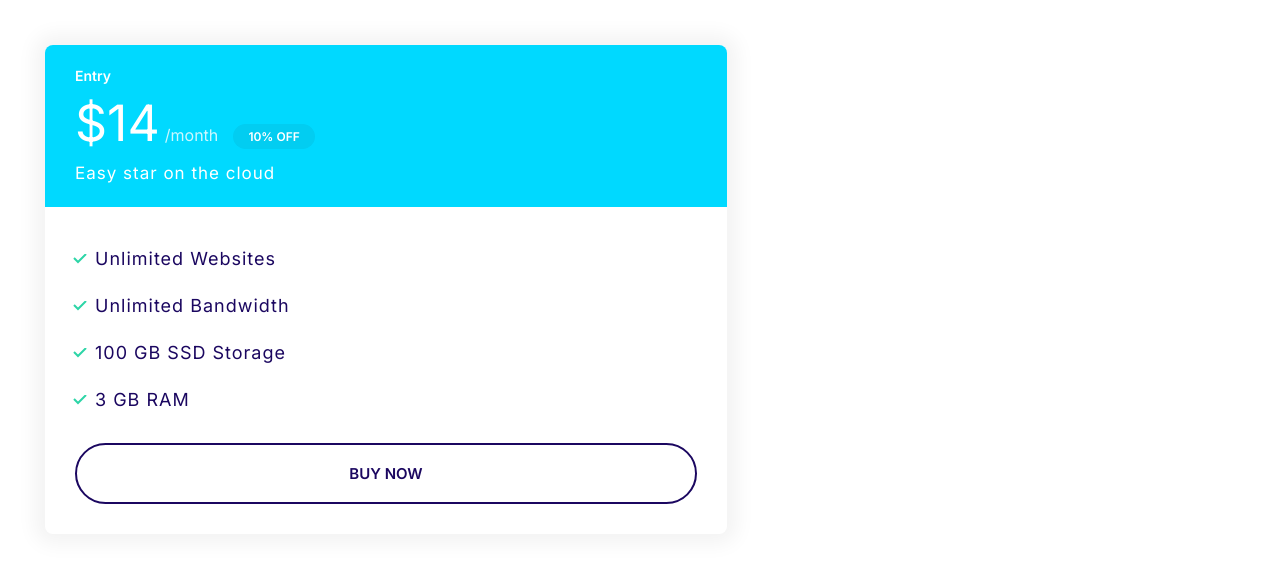
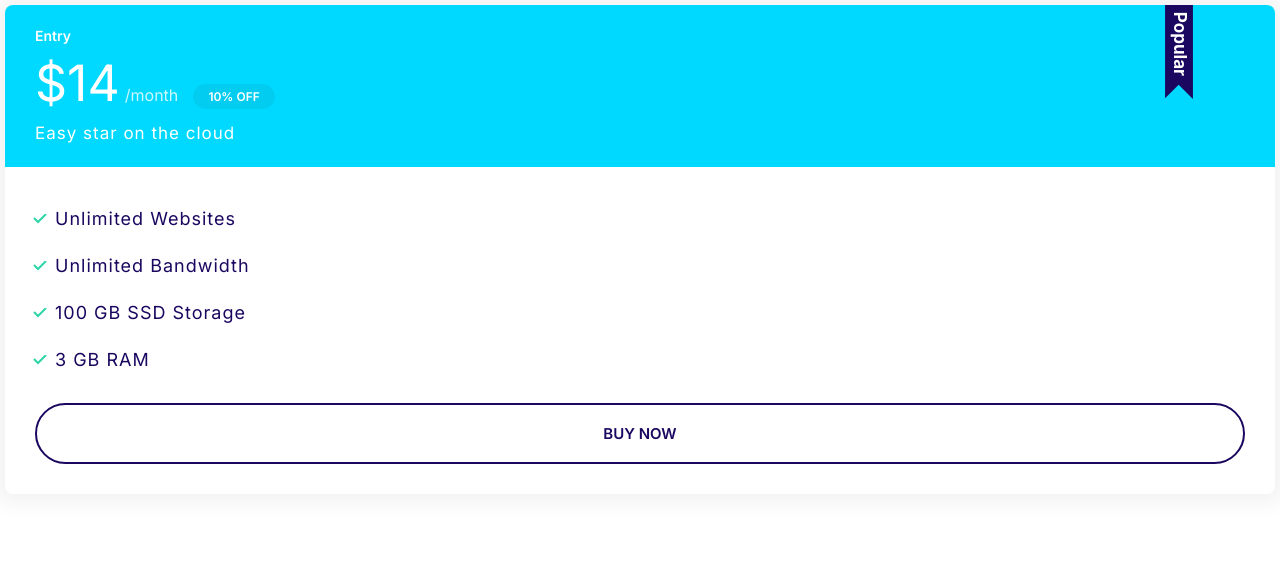
Before and after one commit to KevinCF5/moshify_html_css_project, a plain HTML site: page index.html in a window 1280 px wide. Drawn offline with Linux system fonts and the light colour scheme.

Commit message:
Build the popular badge component.

```diff
--- a/components/plans/_plans.css
+++ b/components/plans/_plans.css
@@ -29,6 +29,19 @@
   margin-bottom: 2rem;
 }
 
+.plan--popular .card__header {
+  position: relative;
+}
+
+.plan--popular .card__header::before {
+  content: url(../../assets/images/icons/popular.svg);
+  width: 40px;
+  display: inline-block;
+  position: absolute;
+  top: -6px;
+  right: 6%;
+}
+
 /* MEDIA QUERIES PLAN COMPONENT */
 
 /* DESKTOP */
--- a/index.html
+++ b/index.html
@@ -13,9 +13,8 @@
     <link rel="stylesheet" href="assets/css/styles.css" />
   </head>
   <body>
-    <div style="width: 60%; padding: 4rem">
     <div class="plan">
-        <div class="card card--secondary">
+      <div class="card card--secondary plan--popular">
         <header class="card__header">
           <h3 class="plan__name">Entry</h3>
           <span class="plan__price">$14</span>
@@ -34,6 +33,5 @@
         </div>
       </div>
     </div>
-    </div>
   </body>
 </html>
```
Also changed, not shown: assets/images/icons/popular.svg (added). Lines whose indentation alone changed are shown as unchanged.
